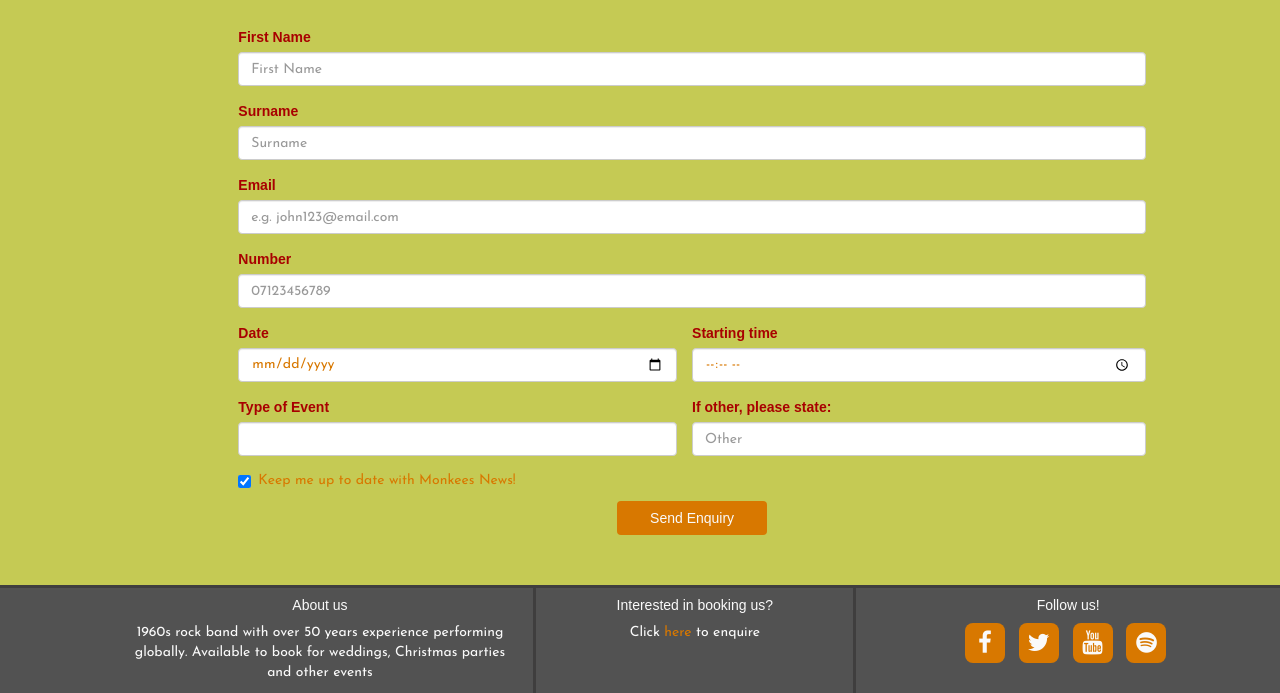
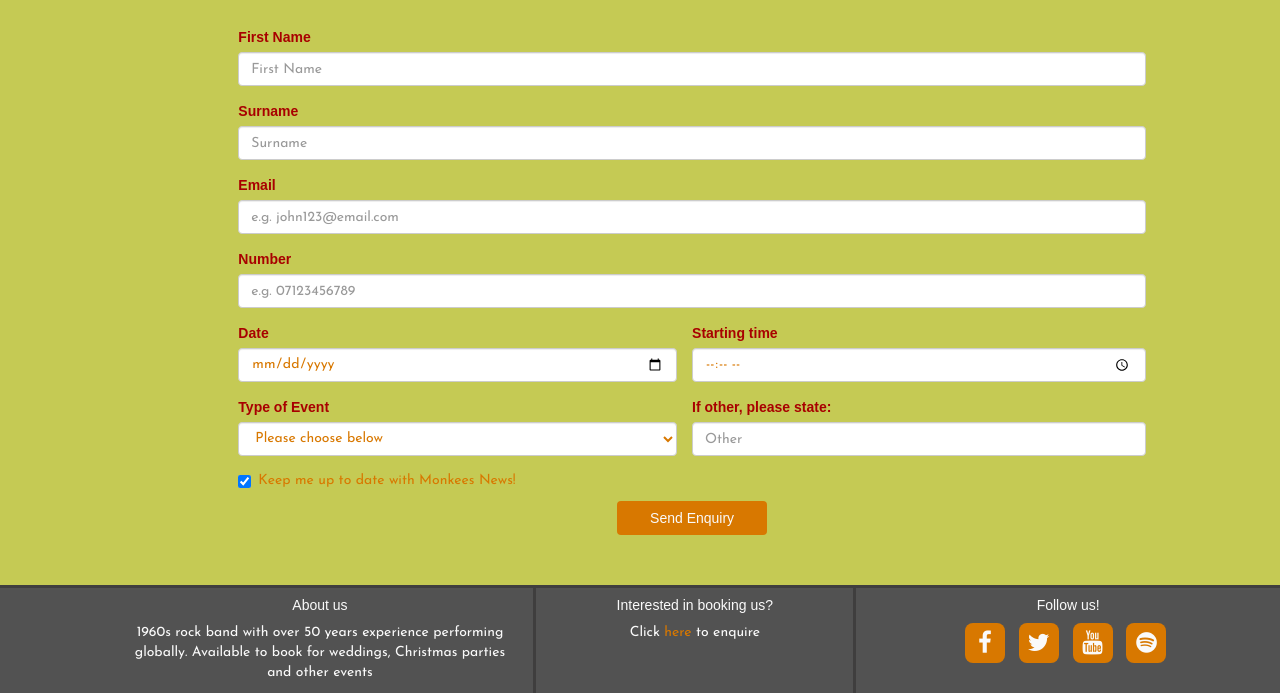
Before and after one commit to johnraysimpson/stream-one-project, a plain HTML site: page book.html in a window 1280 px wide. Shown: the part 925-1618 px from the top of the page. Drawn offline with nearby package versions, Linux system fonts and the light colour scheme; a web font is replaced by a local one.

Commit message:
edits to styles

```diff
--- a/assets/css/style.css
+++ b/assets/css/style.css
@@ -45,6 +45,7 @@
 .side-image {
     width: 100%;
     margin-top: 30%;
+    border-radius: 50%;
 }
 
 .logo {
@@ -378,6 +379,7 @@ td {
 }
 
 .form-style input,
+.form-style select,
 .checkbox {
     font-family: "Josefin Sans", sans-serif;
     color: #D87800;
@@ -627,6 +629,10 @@ td {
         width: 90%;
     }
 
+    .small-print {
+        margin-right: 2%;
+    }
+
     .band-bg {
         width: 60%;
         display: block;
--- a/book.html
+++ b/book.html
@@ -77,40 +77,40 @@
             <form class="form-style col-sm-10 col-sm-offset-1 col-md-9 col-md-offset-2">
                 <div class="form-group">
                     <label for="FirstName">First Name</label>
-                    <input type="text" class="form-control" id="firstname" placeholder="First Name">
+                    <input type="text" class="form-control" id="firstname" placeholder="First Name" required>
                 </div>
                 <div class="form-group">
                     <label for="LastName">Surname</label>
-                    <input type="text" class="form-control" id="lastname" placeholder="Surname">
+                    <input type="text" class="form-control" id="lastname" placeholder="Surname" required>
                 </div>
                 <div class="form-group">
                     <label for="email">Email</label>
-                    <input type="email" class="form-control" id="email" placeholder="e.g. john123@email.com">
+                    <input type="email" class="form-control" id="email" placeholder="e.g. john123@email.com" required>
                 </div>
                 <div class="form-group">
                     <label for="number">Number</label>
-                    <input type="tel" class="form-control" id="number" placeholder="07123456789">
+                    <input type="tel" class="form-control" id="number" placeholder="e.g. 07123456789">
                 </div>
                 <div class="form-group form-fix col-sm-6">
                     <label for="date">Date</label>
-                    <input type="date" class="form-control" id="date">
+                    <input type="date" class="form-control" id="date" required>
                 </div>
                 <div class="form-group">
                     <label for="time">Starting time</label>
-                    <input type="time" class="form-control form-half" id="date">
+                    <input type="time" class="form-control form-half" id="time" required>
                 </div>
                 <div class="form-group form-fix col-sm-6">
-                    <label for="time">Type of Event</label>
-                    <input list="event" class="form-control">
-                    <datalist id="event">
-                        <option value="Wedding"></option>
-                        <option value="Birthday"></option>
-                        <option value="Christmas Party"></option>
-                        <option value="News Year's Party"></option>
-                        <option value="School Reunion"></option>
-                        <option value="Charity"></option>
-                        <option value="Other"></option>
-                    </datalist>
+                    <label for="event">Type of Event</label>
+                    <select list="event" class="form-control" id="event" required>
+                        <option selected disabled>Please choose below</option>
+                        <option value="Wedding">Wedding</option>
+                        <option value="Birthday">Birthday</option>
+                        <option value="Christmas Party">Christmas Party</option>
+                        <option value="News Year's Party">News Year's Party</option>
+                        <option value="School Reunion">School Reunion</option>
+                        <option value="Charity">Charity</option>
+                        <option value="Other">Other</option>
+                    </select>
                 </div>
                 <div class="form-group">
                     <label for="other">If other, please state:</label>
@@ -118,7 +118,7 @@
                 </div>
                 <div class="checkbox">
                     <label>
-                      <input type="checkbox" checked class="checkbox"> Keep me up to date with Monkees News!
+                      <input type="checkbox" id="check" checked class="checkbox"> Keep me up to date with Monkees News!
                     </label>
                 </div>
                 <button type="submit" class="btn">Send Enquiry</button>
```
Also changed, not shown: about.html (+2 -2 lines), index.html (+2 -2 lines), assets/images/info.png, assets/images/peace-sign.png (added), assets/images/us.jpg (added).
